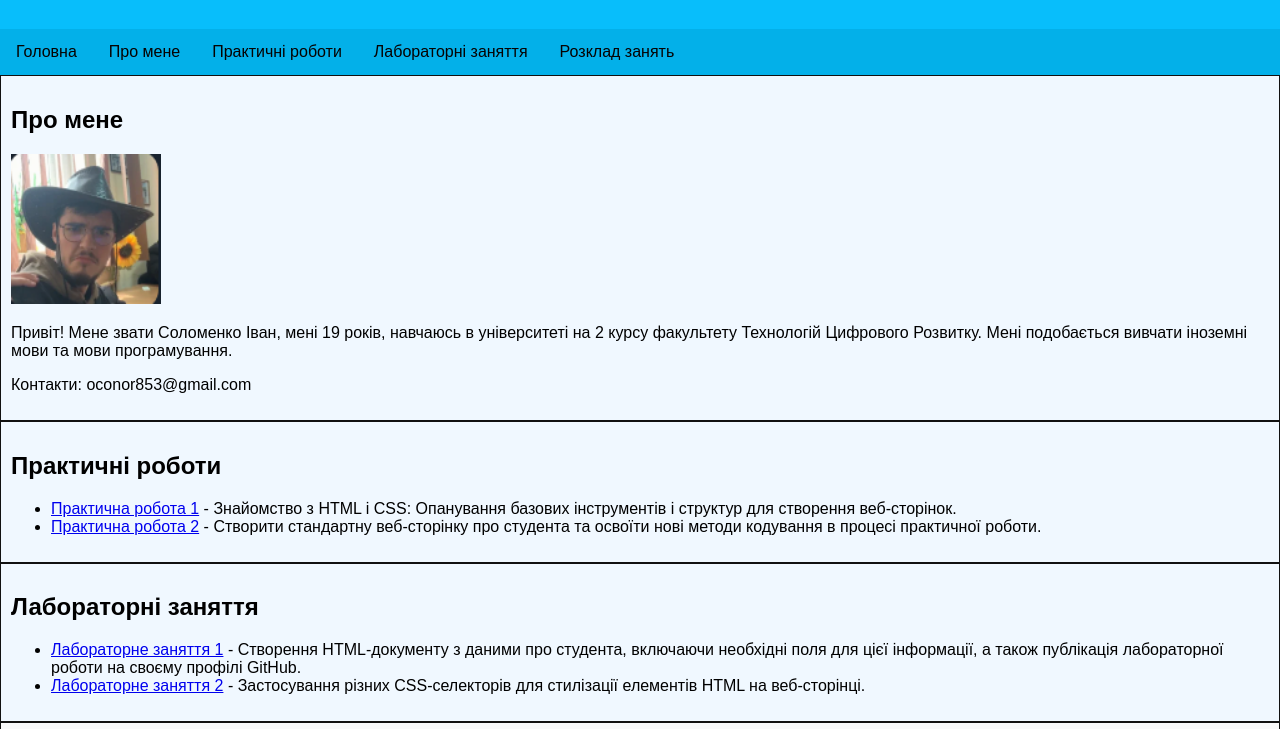
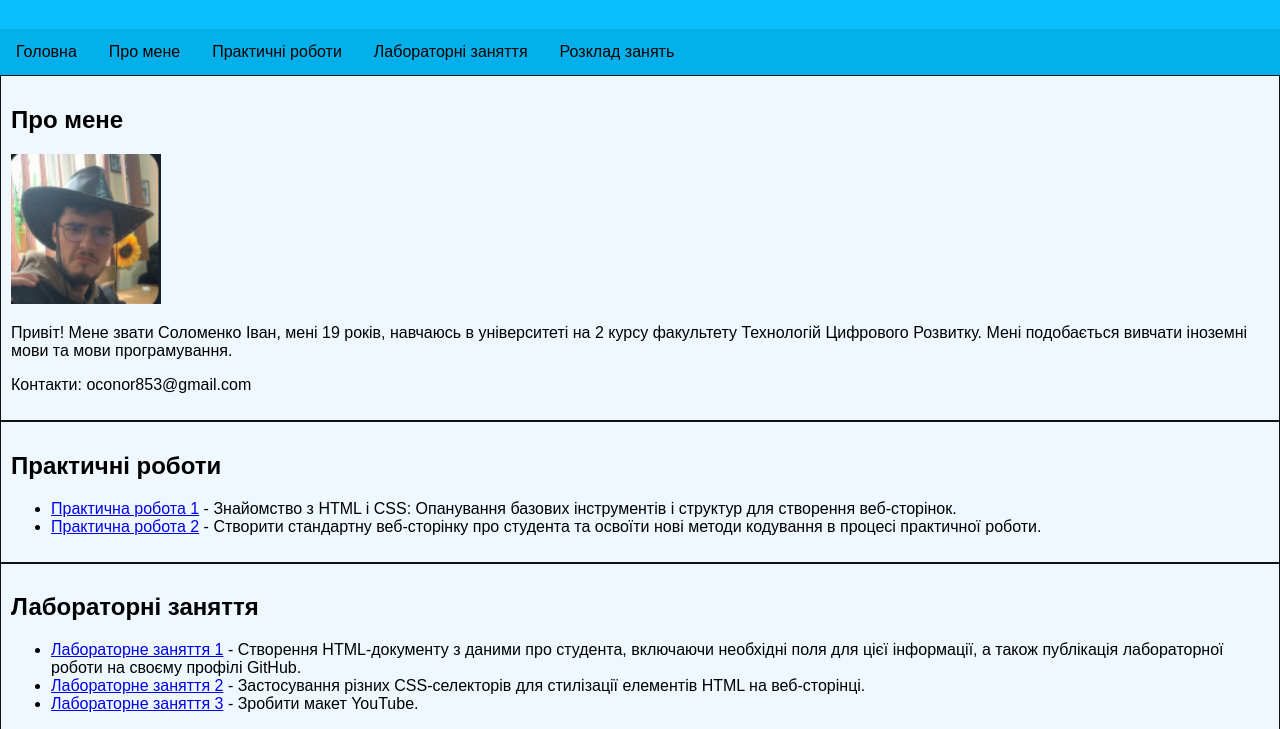
Before and after one commit to SolomenkoIvan/Web_Design_Pr_2, a plain HTML site: page index.html in a window 1280 px wide. Shown: the part 71-800 px from the top of the page. Drawn offline with Linux system fonts and the light colour scheme.

Commit message:
Update index.html

```diff
--- a/index.html
+++ b/index.html
@@ -43,6 +43,7 @@
         <ul>
             <li><a href="https://solomenkoivan.github.io/Web_Technology/" target="_blank">Лабораторне заняття 1</a> - Створення HTML-документу з даними про студента, включаючи необхідні поля для цієї інформації, а також публікація лабораторної роботи на своєму профілі GitHub.</li>
             <li><a href="https://solomenkoivan.github.io/Web_design_Lb-2/" target="_blank">Лабораторне заняття 2</a> - Застосування різних CSS-селекторів для стилізації елементів HTML на веб-сторінці.</li>
+            <li><a href="https://solomenkoivan.github.io/Lab-3/" target="_blank">Лабораторне заняття 3</a> - Зробити макет YouTube.</li>
         </ul>
     </section>
 
```
